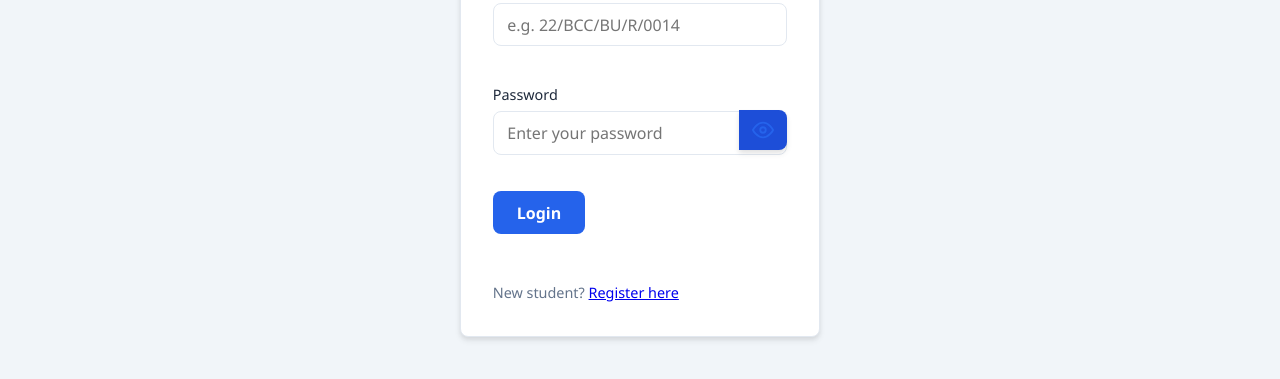
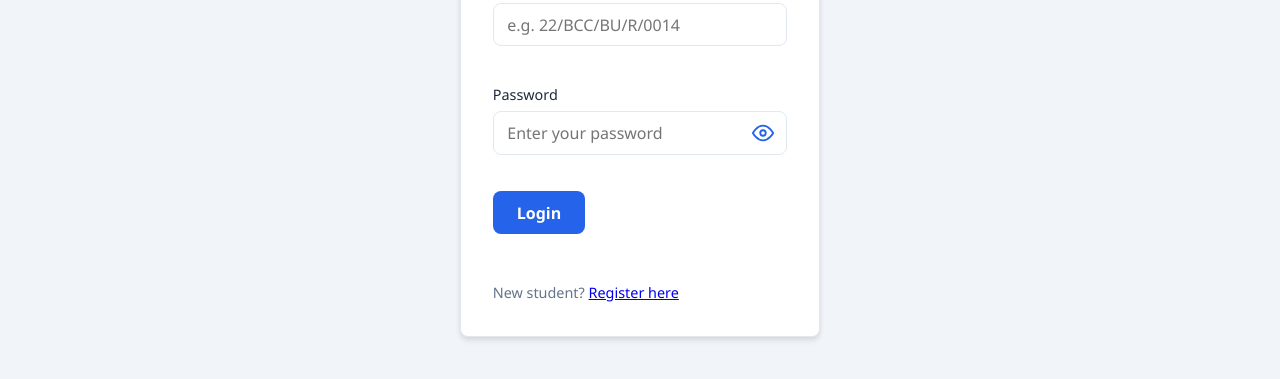
Before and after one commit to mosestandu856-coder/BU-Attendance-Portal, a website: page public/login.html in a window 1280 px wide. In both pictures the pointer is over the button "Show password". Shown: the part 205-584 px from the top of the page. Drawn offline with Linux system fonts and the light colour scheme.

Commit message:
Fix: override global button styles on pw-toggle so it doesn't show as blue button

```diff
--- a/public/css/styles.css
+++ b/public/css/styles.css
@@ -830,37 +830,54 @@ button:active {
   border-radius: var(--border-radius);
 }
 
-.pw-toggle {
-  position: absolute;
-  right: 0;
-  top: 0;
-  bottom: 0;
-  width: 3rem;
-  min-width: 3rem;
-  display: flex;
-  align-items: center;
-  justify-content: center;
-  background: none;
-  border: none;
-  border-left: none;
-  cursor: pointer;
-  color: #94a3b8;
-  border-radius: 0 var(--border-radius) var(--border-radius) 0;
-  transition: color 0.2s;
-  -webkit-tap-highlight-color: transparent;
-  touch-action: manipulation;
-  z-index: 2;
-  padding: 0;
+.pw-toggle,
+.pw-toggle:hover,
+.pw-toggle:active,
+.pw-toggle:focus {
+  position: absolute !important;
+  right: 0 !important;
+  top: 0 !important;
+  bottom: 0 !important;
+  width: 3rem !important;
+  min-width: 3rem !important;
+  max-width: 3rem !important;
+  height: auto !important;
+  min-height: unset !important;
+  display: flex !important;
+  align-items: center !important;
+  justify-content: center !important;
+  background: transparent !important;
+  background-color: transparent !important;
+  border: none !important;
+  box-shadow: none !important;
+  cursor: pointer !important;
+  color: #94a3b8 !important;
+  border-radius: 0 var(--border-radius) var(--border-radius) 0 !important;
+  transition: color 0.2s !important;
+  -webkit-tap-highlight-color: transparent !important;
+  touch-action: manipulation !important;
+  z-index: 2 !important;
+  padding: 0 !important;
+  transform: none !important;
+  align-self: auto !important;
+  font-size: 0 !important;
 }
 
-.pw-toggle:hover,
+.pw-toggle:hover {
+  color: var(--primary-color) !important;
+  background-color: transparent !important;
+}
+
 .pw-toggle:focus {
-  color: var(--primary-color);
-  outline: none;
+  outline: none !important;
+  color: var(--primary-color) !important;
 }
 
 .pw-toggle svg {
   pointer-events: none;
   display: block;
   flex-shrink: 0;
+  font-size: initial;
+  width: 22px;
+  height: 22px;
 }
```
